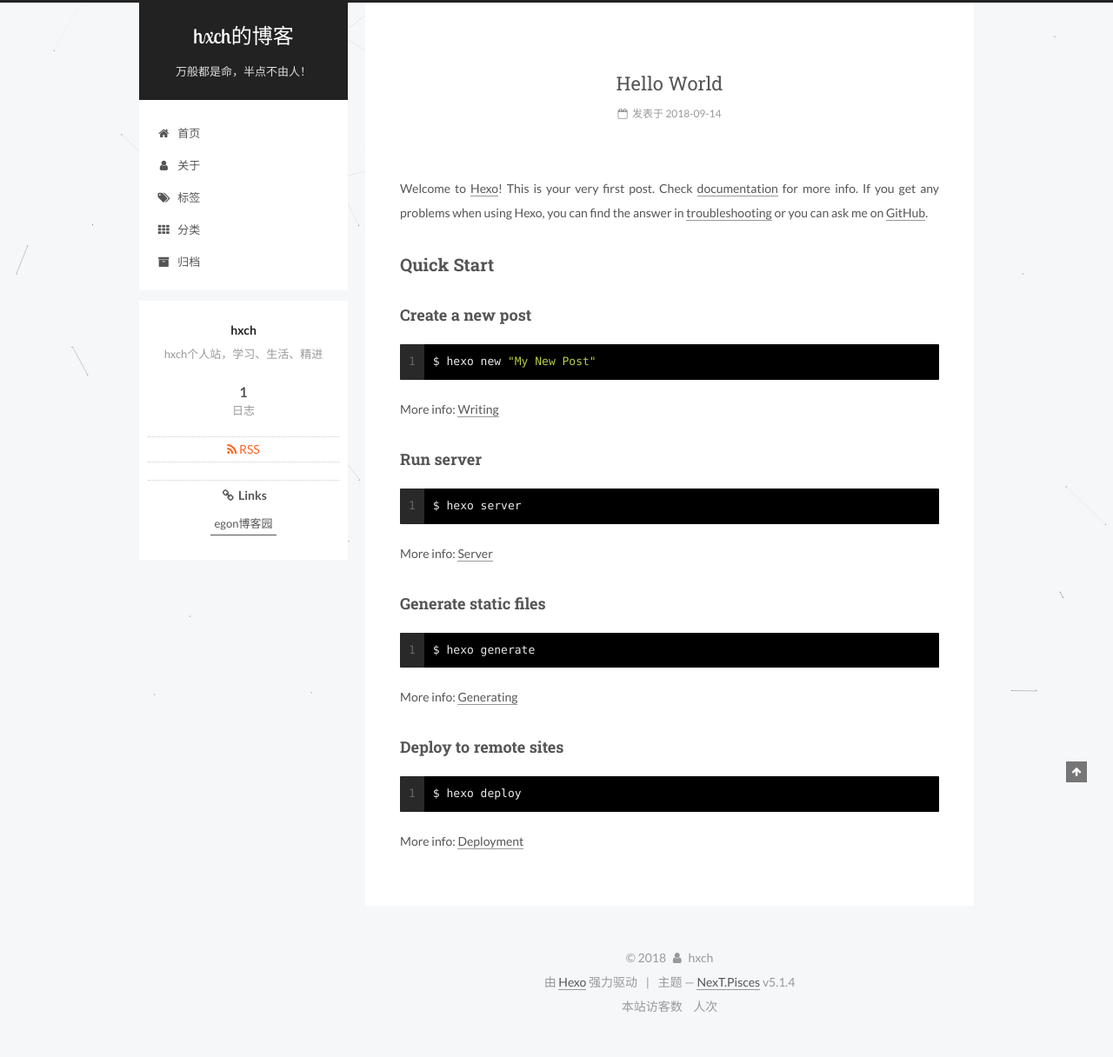
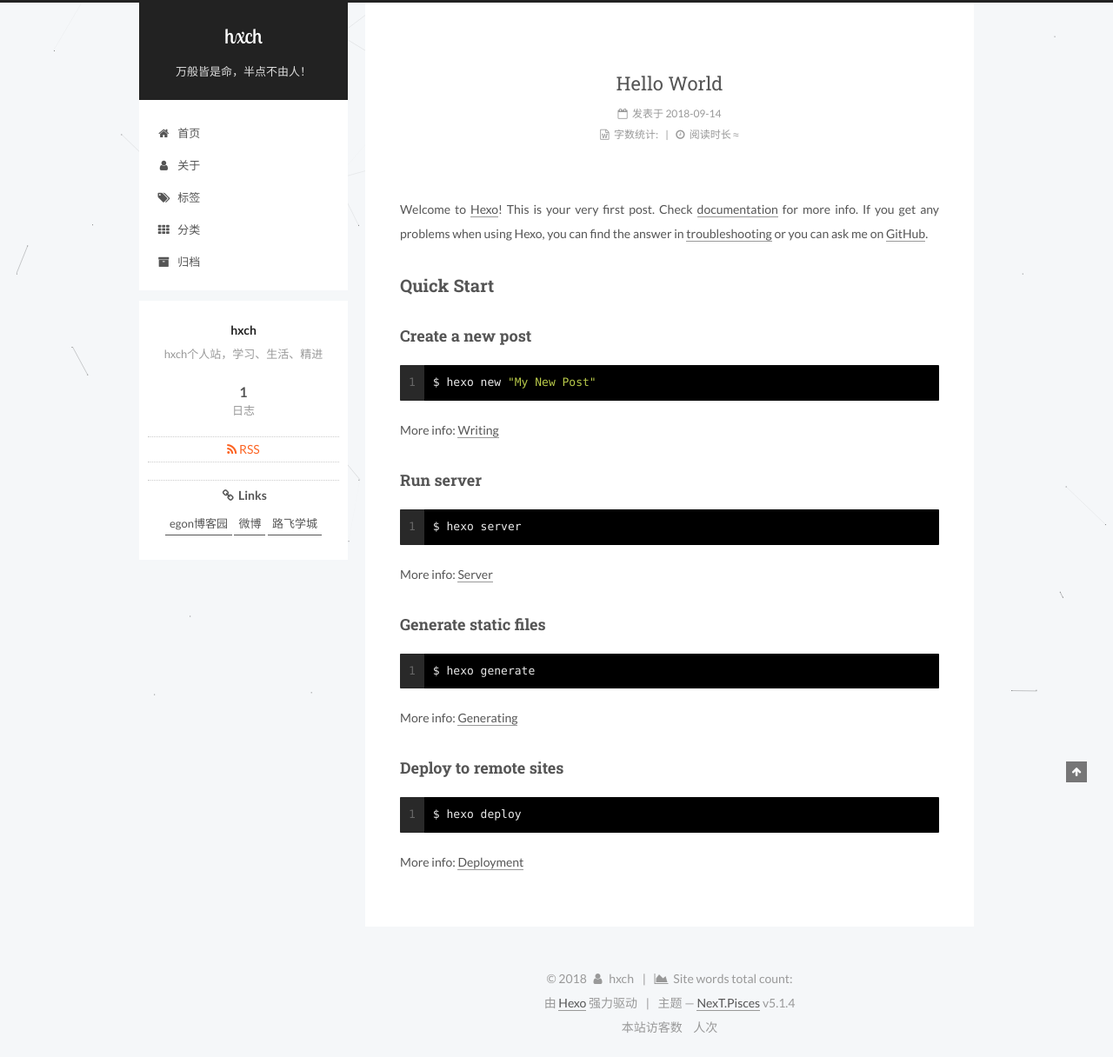
Before and after one commit to hxch2018/hxch2018.github.io, a plain HTML site: page index.html in a window 1280 px wide. Shown: the whole page at 87% size. Before the commit the page ends 1192 px from the top, so only its background shows below. Drawn offline with Linux system fonts and the light colour scheme; some packages are replaced by stand-ins of ours; a script that the page names is missing; a web font is replaced by a local one.

Commit message:
Site updated: 2018-09-17 10:48:01

```diff
--- a/atom.xml
+++ b/atom.xml
@@ -1,8 +1,8 @@
 <?xml version="1.0" encoding="utf-8"?>
 <feed xmlns="http://www.w3.org/2005/Atom">
-  <title>hxch的博客</title>
+  <title>hxch</title>
 
-  <subtitle>万般都是命，半点不由人！</subtitle>
+  <subtitle>万般皆是命，半点不由人！</subtitle>
   <link href="/atom.xml" rel="self"/>
 
   <link href="http://yoursite.com/"/>
--- a/css/main.css
+++ b/css/main.css
@@ -1823,7 +1823,7 @@ pre .javascript .function {
   width: 4px;
   height: 4px;
   border-radius: 50%;
-  background: #ff1c39;
+  background: #61ff29;
 }
 .links-of-blogroll {
   font-size: 13px;
--- a/index.html
+++ b/index.html
@@ -118,7 +118,7 @@
 
 
 
-  <link rel="alternate" href="/atom.xml" title="hxch的博客" type="application/atom+xml" />
+  <link rel="alternate" href="/atom.xml" title="hxch" type="application/atom+xml" />
 
 
 
@@ -127,13 +127,13 @@
 
 <meta name="description" content="hxch个人站，学习、生活、精进">
 <meta property="og:type" content="website">
-<meta property="og:title" content="hxch的博客">
+<meta property="og:title" content="hxch">
 <meta property="og:url" content="http://yoursite.com/index.html">
-<meta property="og:site_name" content="hxch的博客">
+<meta property="og:site_name" content="hxch">
 <meta property="og:description" content="hxch个人站，学习、生活、精进">
 <meta property="og:locale" content="zh-Hans">
 <meta name="twitter:card" content="summary">
-<meta name="twitter:title" content="hxch的博客">
+<meta name="twitter:title" content="hxch">
 <meta name="twitter:description" content="hxch个人站，学习、生活、精进">
 
 
@@ -170,7 +170,7 @@
 
 
 
-  <title>hxch的博客</title>
+  <title>hxch</title>
 
 
 
@@ -201,12 +201,12 @@
     <div class="custom-logo-site-title">
       <a href="/"  class="brand" rel="start">
         <span class="logo-line-before"><i></i></span>
-        <span class="site-title">hxch的博客</span>
+        <span class="site-title">hxch</span>
         <span class="logo-line-after"><i></i></span>
       </a>
     </div>
 
-        <p class="site-subtitle">万般都是命，半点不由人！</p>
+        <p class="site-subtitle">万般皆是命，半点不由人！</p>
 
   </div>
 
@@ -317,7 +317,7 @@
     </span>
 
     <span hidden itemprop="publisher" itemscope itemtype="http://schema.org/Organization">
-      <meta itemprop="name" content="hxch的博客">
+      <meta itemprop="name" content="hxch">
     </span>
 
 
@@ -360,6 +360,37 @@
 
 
 
+
+            <div class="post-wordcount">
+
+
+                <span class="post-meta-item-icon">
+                  <i class="fa fa-file-word-o"></i>
+                </span>
+
+                  <span class="post-meta-item-text">字数统计&#58;</span>
+
+                <span title="字数统计">
+
+                </span>
+
+
+
+                <span class="post-meta-divider">|</span>
+
+
+
+                <span class="post-meta-item-icon">
+                  <i class="fa fa-clock-o"></i>
+                </span>
+
+                  <span class="post-meta-item-text">阅读时长 &asymp;</span>
+
+                <span title="阅读时长">
+
+                </span>
+
+            </div>
 
 
 
@@ -508,6 +539,14 @@
                     <a href="https://www.cnblogs.com/linhaifeng/p/7278389.html" title="egon博客园" target="_blank">egon博客园</a>
                   </li>
 
+                  <li class="links-of-blogroll-item">
+                    <a href="https://weibo.com/2439542967/profile?rightmod=1&wvr=6&mod=personinfo&is_all=1" title="微博" target="_blank">微博</a>
+                  </li>
+
+                  <li class="links-of-blogroll-item">
+                    <a href="https://www.luffycity.com/study" title="路飞学城" target="_blank">路飞学城</a>
+                  </li>
+
               </ul>
             </div>
 
@@ -537,6 +576,15 @@
   </span>
   <span class="author" itemprop="copyrightHolder">hxch</span>
 
+
+    <span class="post-meta-divider">|</span>
+    <span class="post-meta-item-icon">
+      <i class="fa fa-area-chart"></i>
+    </span>
+
+      <span class="post-meta-item-text">Site words total count&#58;</span>
+
+    <span title="Site words total count"></span>
 
 </div>
 
```
Also changed, not shown: 2018/09/14/hello-world/index.html (+54 -6 lines), archives/2018/09/index.html (+24 -7 lines), archives/2018/index.html (+24 -7 lines), archives/index.html (+24 -7 lines).
